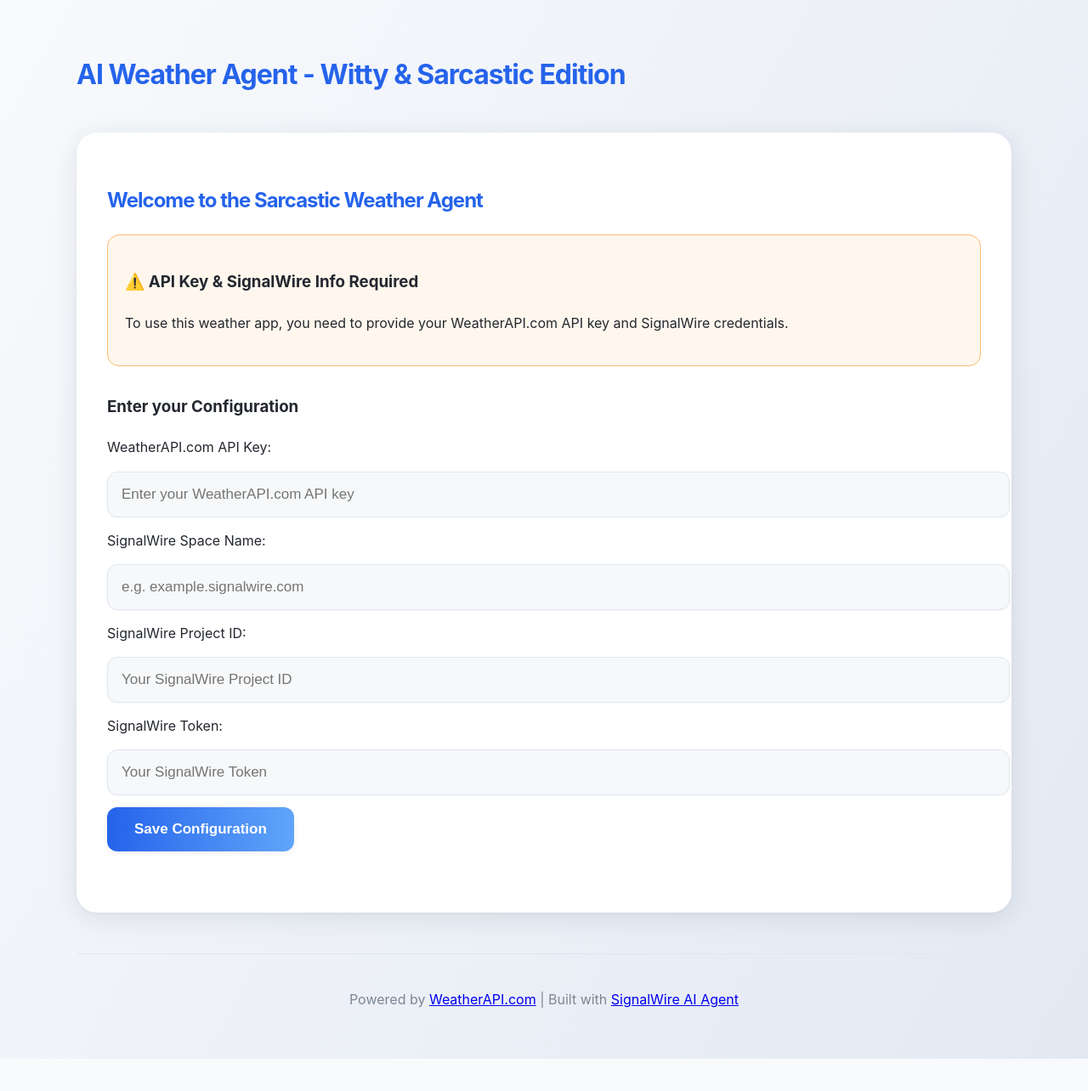
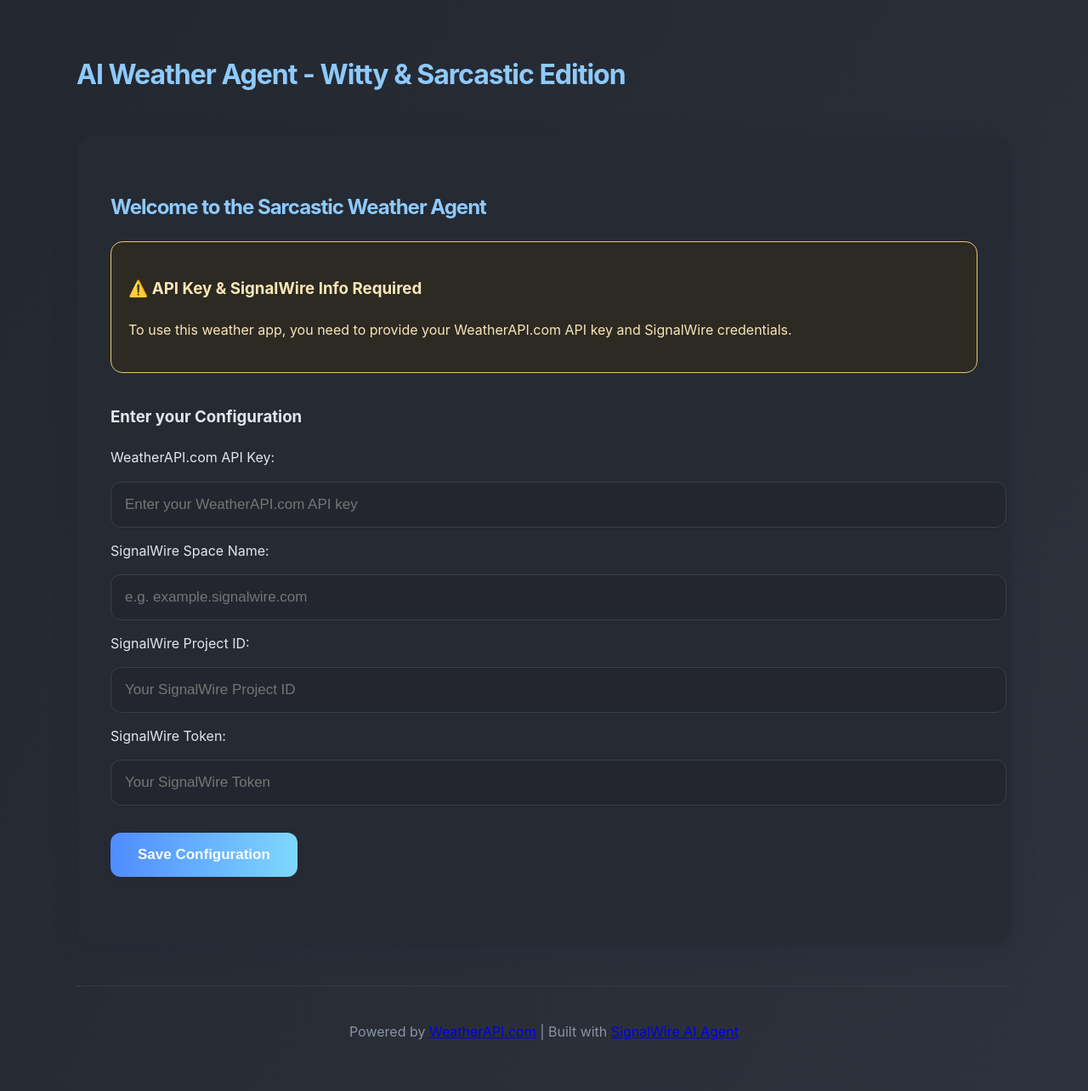
Before and after one commit to briankwest/aiworkshop, a Flask app: page / in a window 1280 px wide. Shown: the whole page at 85% size. Before the commit the page ends 1246 px from the top, so only its background shows below. Run offline with Flask 3, Linux system fonts and the light colour scheme.

Commit message:
dark mode

```diff
--- a/templates/index.html
+++ b/templates/index.html
@@ -11,88 +11,93 @@
             max-width: 1100px;
             margin: 0 auto;
             padding: 40px 32px;
-            color: #23272f;
-            background: linear-gradient(120deg, #f8fafc 0%, #e3e9f3 100%);
+            color: #e3e6eb;
+            background: linear-gradient(120deg, #23272f 0%, #2d323c 100%);
         }
         h1, h2 {
-            color: #2563eb;
+            color: #8ecaff;
             letter-spacing: -1px;
         }
         .container {
-            background: #fff;
-            padding: 40px 36px;
-            border-radius: 24px;
-            margin-top: 40px;
-            box-shadow: 0 6px 32px rgba(30,41,59,0.10), 0 1.5px 4px rgba(30,41,59,0.04);
+            background: #262a33;
+            padding: 44px 40px;
+            border-radius: 22px;
+            margin-top: 44px;
+            box-shadow: 0 6px 32px rgba(30,41,59,0.13), 0 1.5px 4px rgba(30,41,59,0.07);
             transition: box-shadow 0.2s;
         }
         .container:hover {
-            box-shadow: 0 12px 48px rgba(30,41,59,0.13), 0 2px 8px rgba(30,41,59,0.06);
+            box-shadow: 0 12px 48px rgba(30,41,59,0.18), 0 2px 8px rgba(30,41,59,0.10);
         }
         .api-key-form {
-            margin: 32px 0;
+            margin: 36px 0;
         }
         input[type="text"] {
             width: 100%;
             padding: 16px;
             margin: 14px 0;
-            border: 1.5px solid #e0e7ef;
+            border: 1.5px solid #3a3f4b;
             border-radius: 12px;
             font-size: 17px;
-            background: #f6f8fa;
+            background: #23262e;
+            color: #e3e6eb;
             transition: border-color 0.2s, box-shadow 0.2s;
-            box-shadow: 0 1px 2px rgba(30,41,59,0.03);
+            box-shadow: 0 1px 2px rgba(30,41,59,0.06);
         }
         input[type="text"]:focus {
-            border-color: #2563eb;
+            border-color: #8ecaff;
             outline: none;
-            box-shadow: 0 0 0 2px #2563eb22;
+            box-shadow: 0 0 0 2px #8ecaff33;
         }
-        button {
-            background: linear-gradient(90deg, #2563eb 0%, #60a5fa 100%);
-            color: white;
+        button, .swml-link {
+            background: linear-gradient(90deg, #4f8cff 0%, #7fd7ff 100%);
+            color: #f8fafc;
             border: none;
             padding: 16px 32px;
             border-radius: 12px;
             cursor: pointer;
             font-size: 17px;
             font-weight: 600;
-            box-shadow: 0 2px 8px rgba(30,41,59,0.07);
+            box-shadow: 0 2px 8px rgba(30,41,59,0.10);
             transition: background 0.2s, box-shadow 0.2s, transform 0.1s;
+            margin-top: 18px;
+            display: inline-block;
+            text-decoration: none;
         }
-        button:hover {
-            background: linear-gradient(90deg, #1d4ed8 0%, #3b82f6 100%);
-            box-shadow: 0 4px 16px rgba(30,41,59,0.10);
+        button:hover, .swml-link:hover {
+            background: linear-gradient(90deg, #3b6fc1 0%, #5ec6e7 100%);
+            box-shadow: 0 4px 16px rgba(30,41,59,0.13);
             transform: translateY(-2px) scale(1.03);
         }
         .error {
-            color: #b91c1c;
-            background: #fef2f2;
+            color: #f7bdbd;
+            background: #2d2323;
             padding: 14px;
             border-radius: 10px;
             margin: 14px 0;
-            border: 1px solid #fecaca;
+            border: 1px solid #a15b5b;
         }
         .success {
-            color: #15803d;
-            background: #f0fdf4;
+            color: #b6f7d6;
+            background: #23302d;
             padding: 14px;
             border-radius: 10px;
             margin: 14px 0;
-            border: 1px solid #bbf7d0;
+            border: 1px solid #4fa387;
         }
         .status {
-            margin: 28px 0;
-            padding: 20px;
+            margin: 32px 0;
+            padding: 22px;
             border-radius: 14px;
         }
         .configured {
-            background: #f0fdf4;
-            border: 1.5px solid #bbf7d0;
+            background: #23302d;
+            border: 1.5px solid #4fa387;
         }
         .warning {
-            background: #fff7ed;
-            border: 1.5px solid #fdba74;
+            background: #2d2923;
+            border: 1.5px solid #e7c86a;
+            color: #f7e7b6;
             padding: 20px;
             border-radius: 14px;
             margin-bottom: 28px;
@@ -100,18 +105,18 @@
         footer {
             margin-top: 48px;
             padding-top: 24px;
-            border-top: 1.5px solid #e0e7ef;
+            border-top: 1.5px solid #353a44;
             font-size: 1em;
-            color: #7b8794;
+            color: #8a94a7;
             text-align: center;
         }
         .url-box {
-            background: #f0f7ff;
-            border: 1.5px solid #2563eb;
+            background: #232a36;
+            border: 1.5px solid #4f8cff;
             border-radius: 16px;
-            padding: 24px;
-            margin: 28px 0;
-            box-shadow: 0 2px 8px rgba(30,41,59,0.06);
+            padding: 28px;
+            margin: 32px 0;
+            box-shadow: 0 2px 8px rgba(30,41,59,0.10);
         }
         .url-container {
             display: flex;
```
Also changed, not shown: other parts of templates/index.html (+13 -31 lines).
